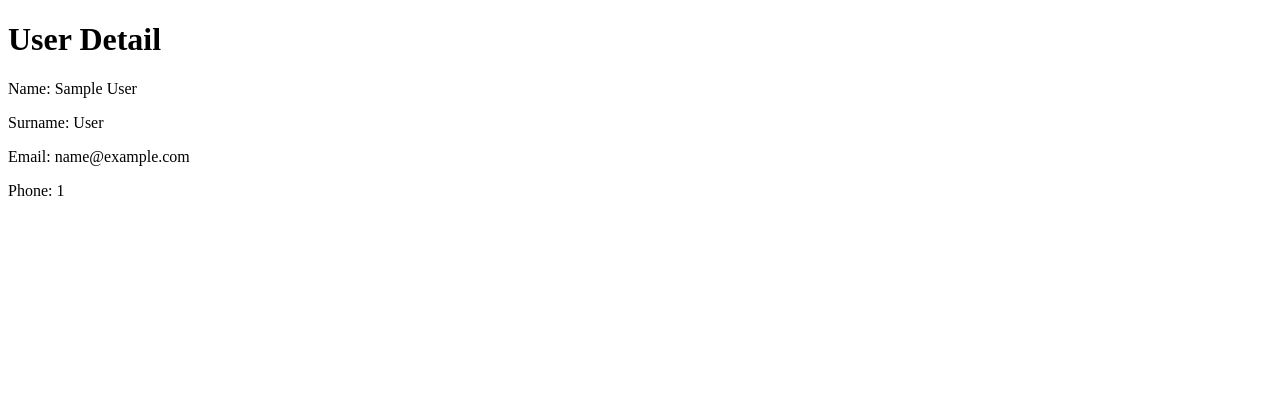
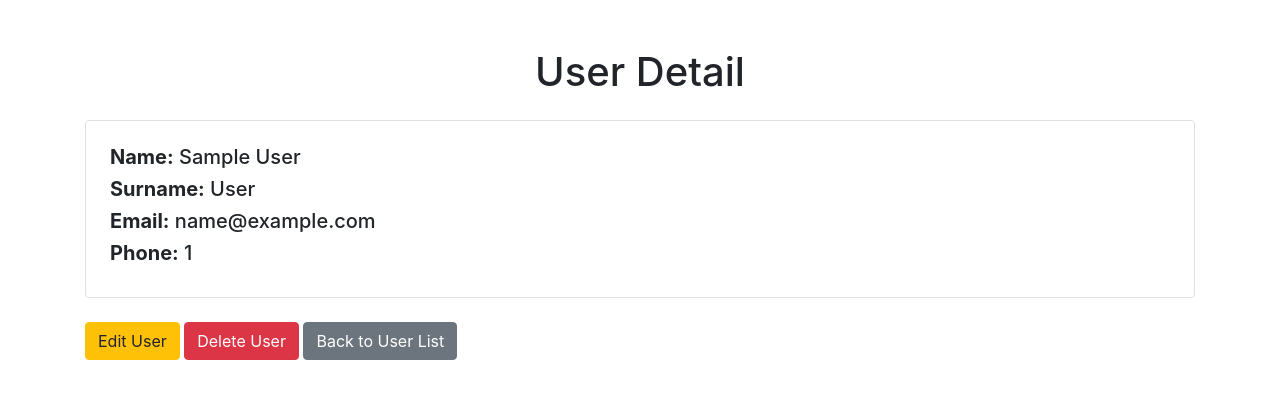
Before and after one commit to alberdijon/Grill-and-Chill, a Django app: page /users/1/ in a window 1280 px wide. Shown: the top 399 px of the page. Run offline with Django 5.2, Linux system fonts and the light colour scheme; tables that the repository leaves empty hold one stand-in row (values such as "Sample post"); some libraries are stand-ins or nearby versions.

Commit message:
feat(58)/Users-create-delete-update
create-delete-update funtzioak sortuta user klaseandako bootstrab erabilita

```diff
--- a/GrillAndChill/Grill_And_Chill/templates/admintemplates/user_detail.html
+++ b/GrillAndChill/Grill_And_Chill/templates/admintemplates/user_detail.html
@@ -3,12 +3,27 @@
 <head>
     <meta charset="UTF-8">
     <title>User Detail</title>
+    <link rel="stylesheet" href="https://stackpath.bootstrapcdn.com/bootstrap/4.5.2/css/bootstrap.min.css">
 </head>
 <body>
-    <h1>User Detail</h1>
-    <p>Name: {{ user.name }}</p>
-    <p>Surname: {{ user.surname }}</p>
-    <p>Email: {{ user.gmail }}</p>
-    <p>Phone: {{ user.tlf }}</p>
+    <div class="container mt-5">
+        <h1 class="text-center">User Detail</h1>
+        <div class="mt-4 border p-4 rounded">
+            <h5><strong>Name:</strong> {{ user.name }}</h5>
+            <h5><strong>Surname:</strong> {{ user.surname }}</h5>
+            <h5><strong>Email:</strong> {{ user.gmail }}</h5>
+            <h5><strong>Phone:</strong> {{ user.tlf }}</h5>
+        </div>
+
+        <div class="mt-4">
+            <a href="{% url 'user_update' user.id %}" class="btn btn-warning">Edit User</a>
+            <a href="{% url 'user_delete' user.id %}" class="btn btn-danger" onclick="return confirm('Are you sure you want to delete this user?');">Delete User</a>
+            <a href="{% url 'user_list' %}" class="btn btn-secondary">Back to User List</a>
+        </div>
+    </div>
+
+    <script src="https://code.jquery.com/jquery-3.5.1.slim.min.js"></script>
+    <script src="https://cdn.jsdelivr.net/npm/@popperjs/core@2.5.0/dist/umd/popper.min.js"></script>
+    <script src="https://stackpath.bootstrapcdn.com/bootstrap/4.5.2/js/bootstrap.min.js"></script>
 </body>
 </html>
--- a/GrillAndChill/Grill_And_Chill/urls.py
+++ b/GrillAndChill/Grill_And_Chill/urls.py
@@ -14,4 +14,6 @@ urlpatterns = [
     path('products/<int:product_id>/update/', views.product_update, name='product_update'),
     path('products/<int:product_id>/delete/', views.product_delete, name='product_delete'),
     path('products/create/', views.product_create, name='product_create'),
+    path('users/<int:user_id>/update/', views.user_update, name='user_update'),
+    path('users/<int:user_id>/delete/', views.user_delete, name='user_delete'),
 ]
--- a/GrillAndChill/Grill_And_Chill/views.py
+++ b/GrillAndChill/Grill_And_Chill/views.py
@@ -79,3 +79,25 @@ def product_create(request):
         form = ProductForm()  # Create an empty form for GET request
 
     return render(request, 'admintemplates/product_form.html', {'form': form})  # Render the form
+
+def user_update(request, user_id):
+    user = get_object_or_404(User, pk=user_id)
+
+    if request.method == 'POST':
+        form = UserForm(request.POST, instance=user)  # Bind form to the user instance
+        if form.is_valid():
+            form.save()  # Save the updated user
+            return redirect('user_list')  # Redirect to the user list after successful update
+    else:
+        form = UserForm(instance=user)  # Populate the form with the user's current details
+
+    return render(request, 'admintemplates/user_form.html', {'form': form, 'user': user})
+
+def user_delete(request, user_id):
+    user = get_object_or_404(User, pk=user_id)
+
+    if request.method == 'POST':
+        user.delete()  # Delete the user
+        return redirect('user_list')  # Redirect to the user list after deletion
+
+    return render(request, 'admintemplates/user_confirm_delete.html', {'user': user})
```
Also changed, not shown: GrillAndChill/Grill_And_Chill/templates/admintemplates/index.html (+1 -11 lines), GrillAndChill/Grill_And_Chill/templates/admintemplates/user_confirm_delete.html (+14 -8 lines), GrillAndChill/Grill_And_Chill/templates/admintemplates/user_list.html (+22 -6 lines), GrillAndChill/Grill_And_Chill/templates/admintemplates/user_update.html (added).
